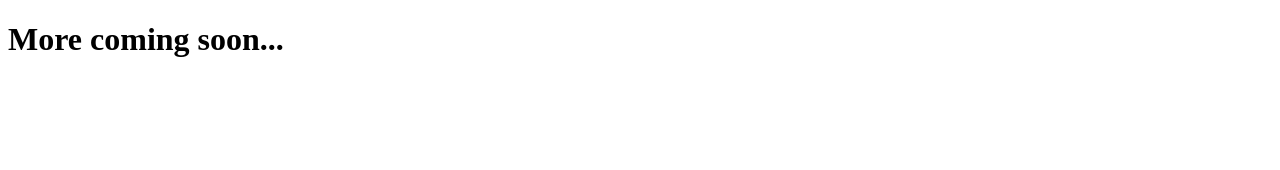
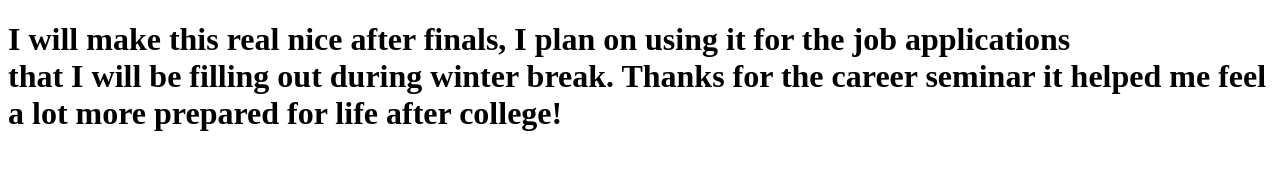
Before and after one commit to humanist-bean/humanist-bean.github.io, a plain HTML site: page index.html in a window 1280 px wide. Drawn offline with Linux system fonts and the light colour scheme.

Commit message:
Hopefully this is enough till finals are done

```diff
--- a/index.html
+++ b/index.html
@@ -7,7 +7,9 @@
     <title>Alder French's Website</title>
 </head>
 <body>
-    <h1>More coming soon...</h1>
+    <h1>I will make this real nice after finals, I plan on using it for the job applications <br>
+        that I will be filling out during winter break. Thanks for the career seminar it helped me feel <br>
+        a lot more prepared for life after college!</h1>
 
 </body>
 </html>
```
